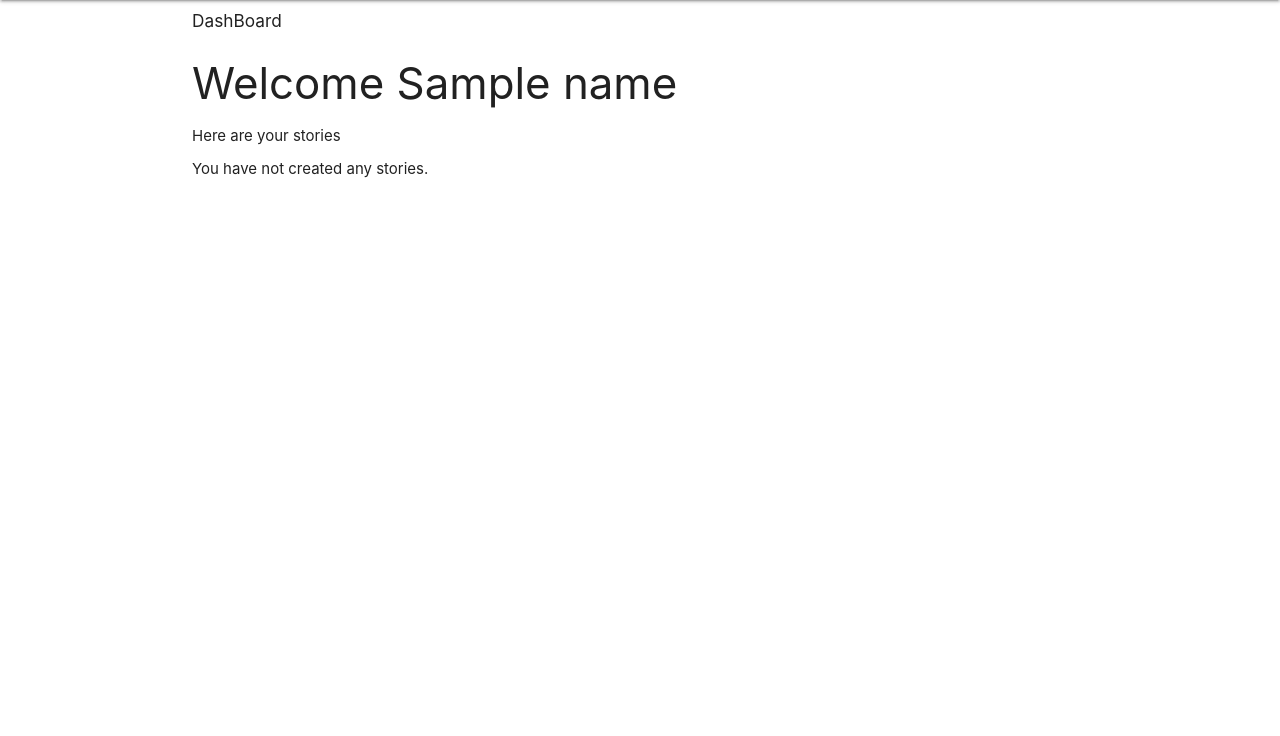
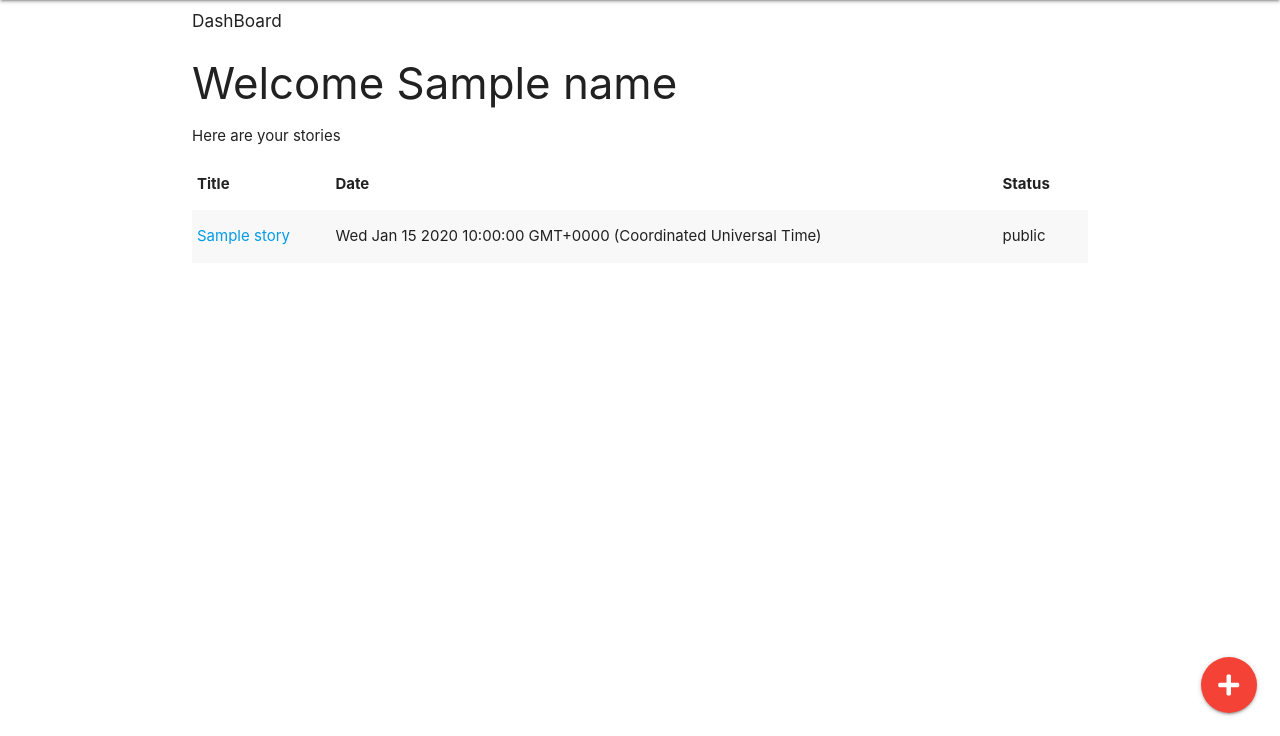
Before and after one commit to animesharma3/Storyteller-App-Using-Node-Express-MongoDB-and-Google-OAuth, a Node server app: template views/dashboard.hbs in a window 1280 px wide. Shown: the part 64-800 px from the top of the page. Run offline with Node 20, Linux system fonts and the light colour scheme; tables that the repository leaves empty hold one stand-in row (values such as "Sample post"); the template is opened without the code that fills it: values that come from a table or form of the project are taken from there, most other values are stand-ins (such as "Sample title", 1, 10 or a date in 2020); some libraries are stand-ins or nearby versions.

Commit message:
Add Stories

```diff
--- a/app.js
+++ b/app.js
@@ -20,6 +20,10 @@ require('./config/passport')(passport)
 connectDB()
 
 const app = express()
+
+// Body Parser
+app.use(express.urlencoded({extended: false}))
+app.use(express.json())
 
 // Logging
 if (process.env.NODE_ENV == 'development') {
@@ -50,6 +54,7 @@ app.use(express.static(path.join(__dirname, 'public')))
 // Routes
 app.use('/', require('./routes/index'))
 app.use('/auth', require('./routes/auth'))
+app.use('/stories', require('./routes/stories'))
 
 const PORT = process.env.PORT || 5000
 
--- a/views/dashboard.hbs
+++ b/views/dashboard.hbs
@@ -3,7 +3,26 @@
 <p>Here are your stories</p>
 
 {{#if stories}}
-
+    <table class="striped">
+        <thead>
+            <tr>
+                <th>Title</th>
+                <th>Date</th>
+                <th>Status</th>
+                <th></th>
+            </tr>
+        </thead>
+        <tbody>
+            {{#each stories}}
+                <tr>
+                    <td><a href="/stories/{{_id}}">{{title}}</a></td>
+                    <td>{{createdAt}}</td>
+                    <td><span class="dash-status">{{ status }}</span></td>
+                    <td></td>
+                </tr>
+            {{/each}}
+        </tbody>
+    </table>
 {{else}}
     <p>You have not created any stories.</p>
 {{/if}}
--- a/views/layouts/main.hbs
+++ b/views/layouts/main.hbs
@@ -12,13 +12,20 @@
 </head>
 <body>
     {{> _header}}
+    {{> _add_btn}}
     <div class="container">
         {{{ body }}}
     </div>
     <!-- Compiled and minified JavaScript -->
     <script src="https://cdnjs.cloudflare.com/ajax/libs/materialize/1.0.0/js/materialize.min.js"></script>
+    <script src="https://cdnjs.cloudflare.com/ajax/libs/ckeditor/4.16.1/ckeditor.js" integrity="sha512-2nFxKVmFuBhAR45DBnAANBjtxzf7z0m6wRU7NOquxibA6efrQpUtdjFT4wzqewqTI3/cCNbBzJNUtu1NxjFiKw==" crossorigin="anonymous" referrerpolicy="no-referrer"></script>
     <script>
         M.Sidenav.init(document.querySelector('.sidenav'))
+        M.FormSelect.init(document.querySelector('#status'))
+
+        CKEDITOR.replace('body', {
+            plugins: 'wysiwygarea, toolbar, basicstyles, link'
+        })
     </script>
 </body>
 </html>
--- /dev/null
+++ b/views/partials/_add_btn.hbs
@@ -0,0 +1,4 @@
+<div class="fixed-action-btn">
+    <a href="/stories/add" class="btn-floating btn-large waves-effect waves-light red">
+    <i class="fas fa-plus"></i></a>
+</div>
```
Also changed, not shown: routes/stories.js (added, +27 -0 lines), views/stories/add.hbs (added, +33 -0 lines).
